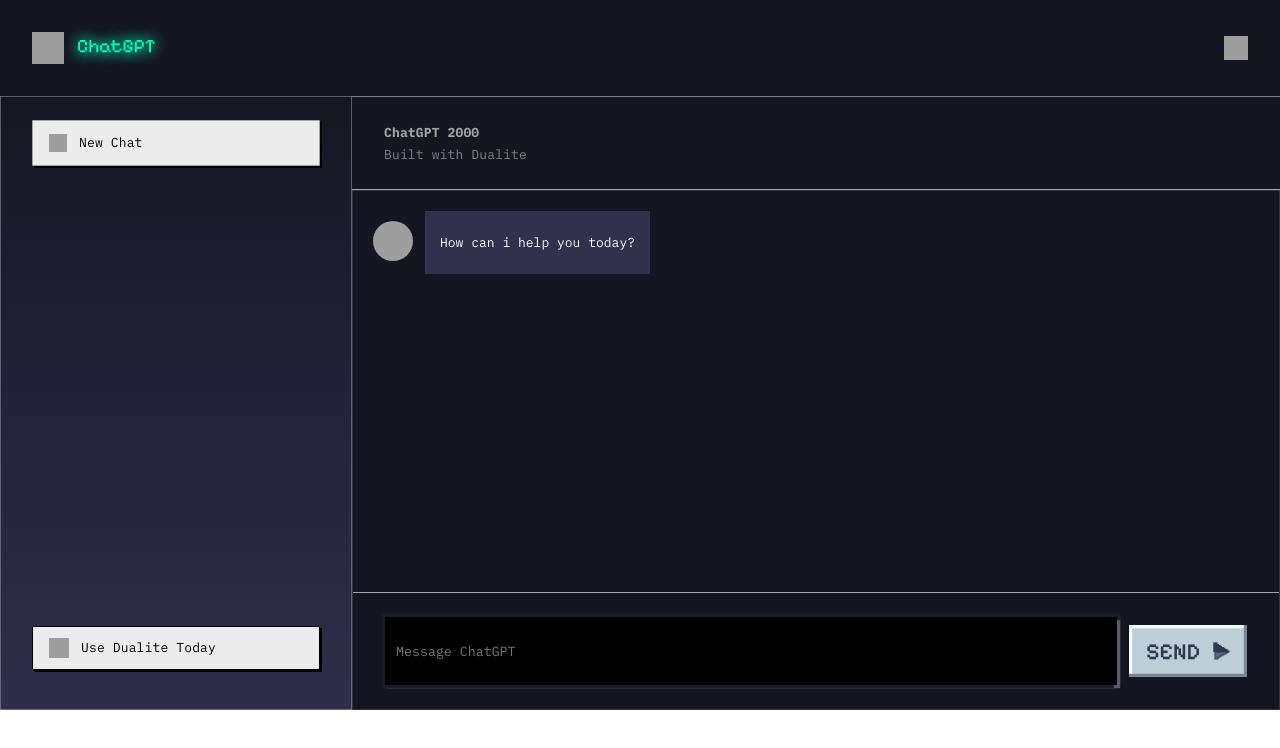
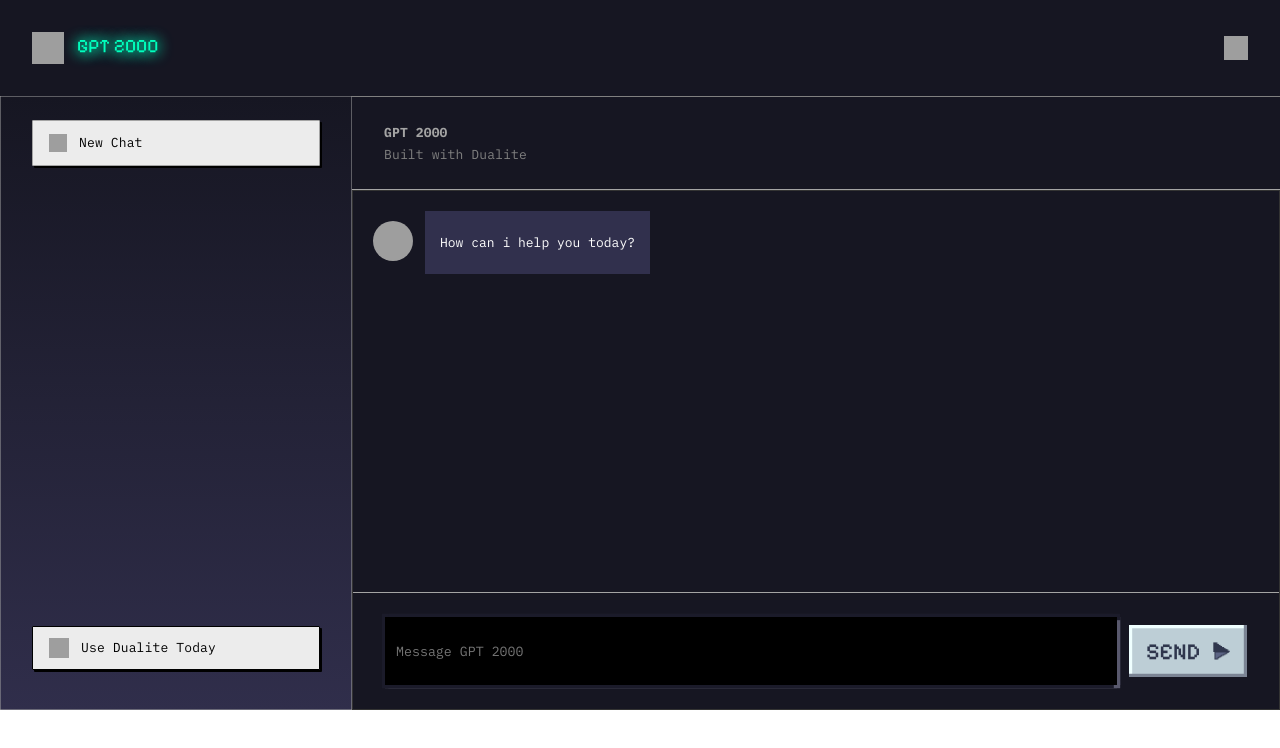
Before and after one commit to ayush2390/chatgpt-dualite, a React (Vite) app: page /chat in a window 1280 px wide. Shown: the top 748 px of the page. Built offline with nearby package versions, Linux system fonts and the light colour scheme; no server answers; grey boxes are pictures that could not be loaded.

Commit message:
Updated the logo

```diff
--- a/src/Components/HeaderComponent/data/texts.js
+++ b/src/Components/HeaderComponent/data/texts.js
@@ -1,2 +1,2 @@
-const texts = { chatgptBrandName: `ChatGPT` };
+const texts = { chatgptBrandName: `GPT 2000` };
 export default texts;
--- a/src/Components/InputBar/data/texts.js
+++ b/src/Components/InputBar/data/texts.js
@@ -1,2 +1,5 @@
-const texts = { messagePlaceholder: `Message ChatGPT`, sendButtonLabel: `SEND` };
+const texts = {
+  messagePlaceholder: `Message GPT 2000`,
+  sendButtonLabel: `SEND`,
+};
 export default texts;
--- a/src/Components/RightBanner/data/texts.js
+++ b/src/Components/RightBanner/data/texts.js
@@ -1,5 +1,5 @@
 const texts = {
-  chatgptversioninfo: `ChatGPT 2000`,
+  chatgptversioninfo: `GPT 2000`,
   copyrightinfo: `Built with Dualite`,
 };
 export default texts;
```
